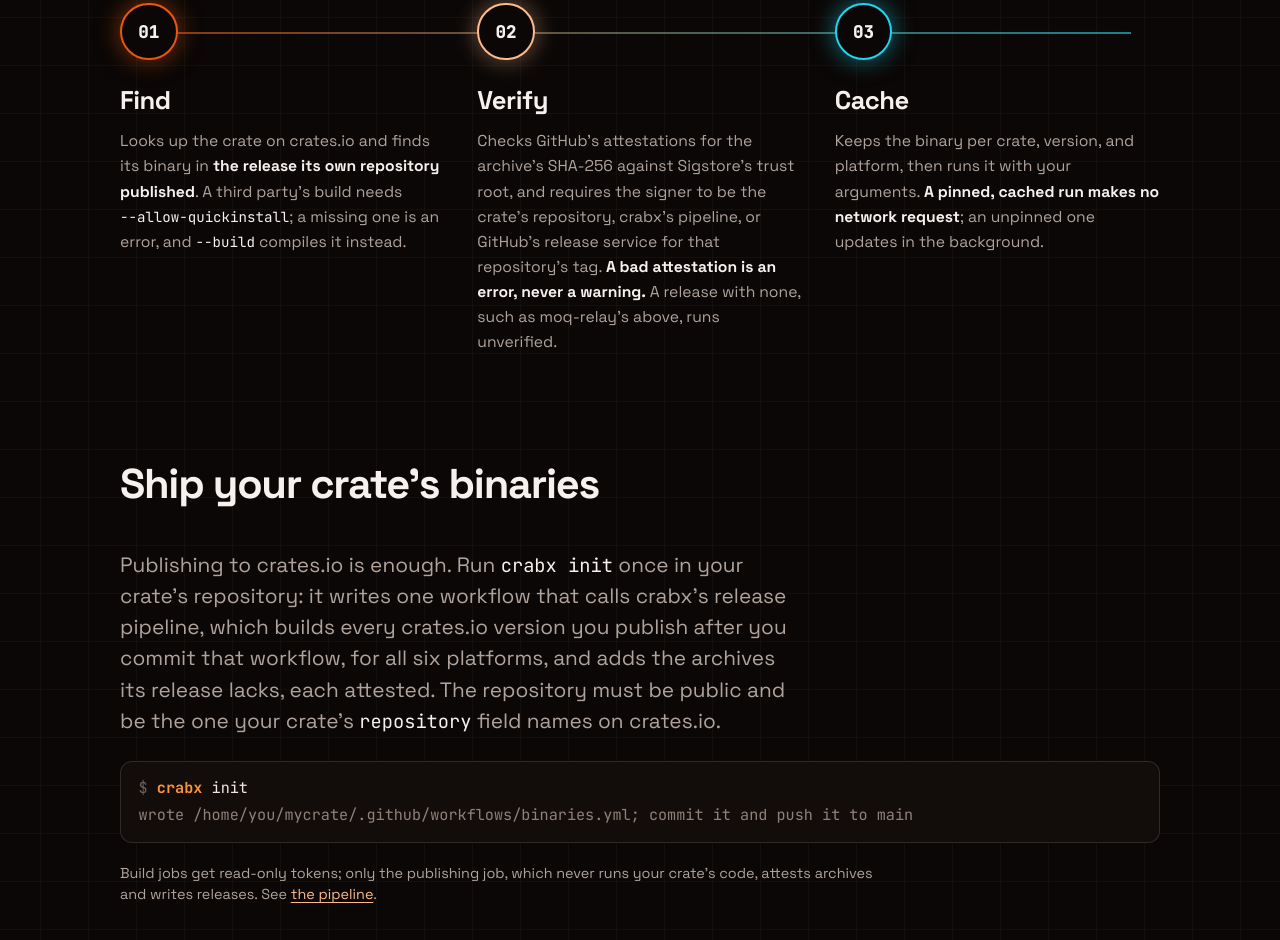
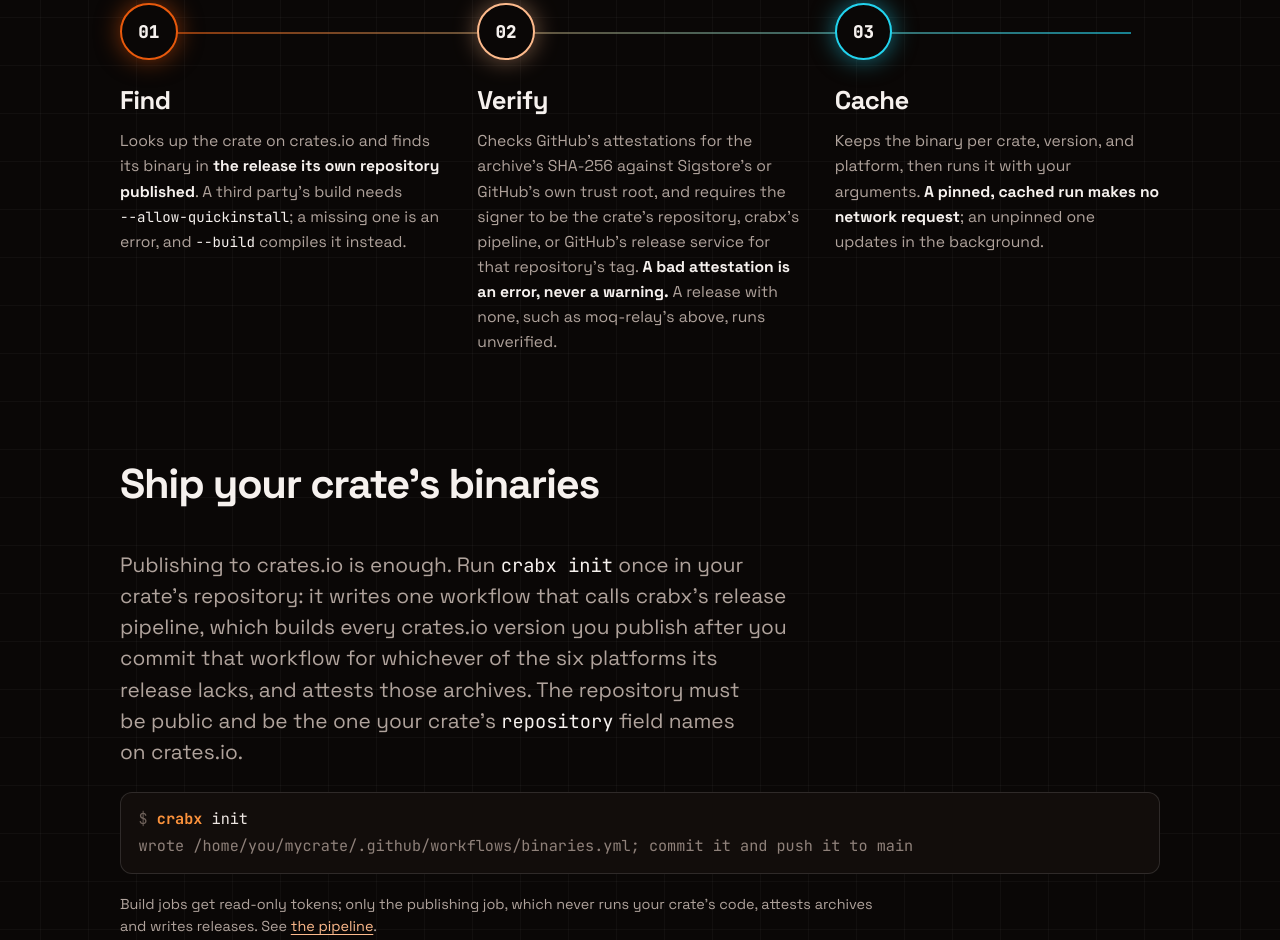
Before and after one commit to kixel-ai/crabx, a plain HTML site: page site/index.html in a window 1280 px wide. Shown: the part 1615-2555 px from the top of the page. Drawn offline with Linux system fonts and the light colour scheme.

Commit message:
fix(site): name GitHub's trust root and the pipeline's missing-target builds
Co-Authored-By: Claude Opus 5.5 <noreply@anthropic.com>

```diff
--- a/site/index.html
+++ b/site/index.html
@@ -113,8 +113,8 @@ Flags:
     <li>
       <span class="num">02</span>
       <h3>Verify</h3>
-      <p>Checks GitHub's attestations for the archive's SHA-256 against Sigstore's
-      trust root, and requires the signer to be the crate's repository, crabx's
+      <p>Checks GitHub's attestations for the archive's SHA-256 against Sigstore's or
+      GitHub's own trust root, and requires the signer to be the crate's repository, crabx's
       pipeline, or GitHub's release service for that repository's tag. <strong>A bad attestation is an error, never a warning.</strong> A release
       with none, such as moq-relay's above, runs unverified.</p>
     </li>
@@ -132,8 +132,8 @@ Flags:
   <h2 id="authors">Ship your crate's binaries</h2>
   <p class="lede">Publishing to crates.io is enough. Run <code>crabx init</code> once in your
   crate's repository: it writes one workflow that calls crabx's release pipeline, which
-  builds every crates.io version you publish after you commit that workflow, for all six
-  platforms, and adds the archives its release lacks, each attested. The repository must be public and
+  builds every crates.io version you publish after you commit that workflow for whichever
+  of the six platforms its release lacks, and attests those archives. The repository must be public and
   be the one your crate's <code>repository</code> field names on crates.io.</p>
   <div class="run more">
     <pre><code><span class="tk-prompt">$ </span><span class="sel"><span class="tk-bin">crabx</span> init</span>
```
